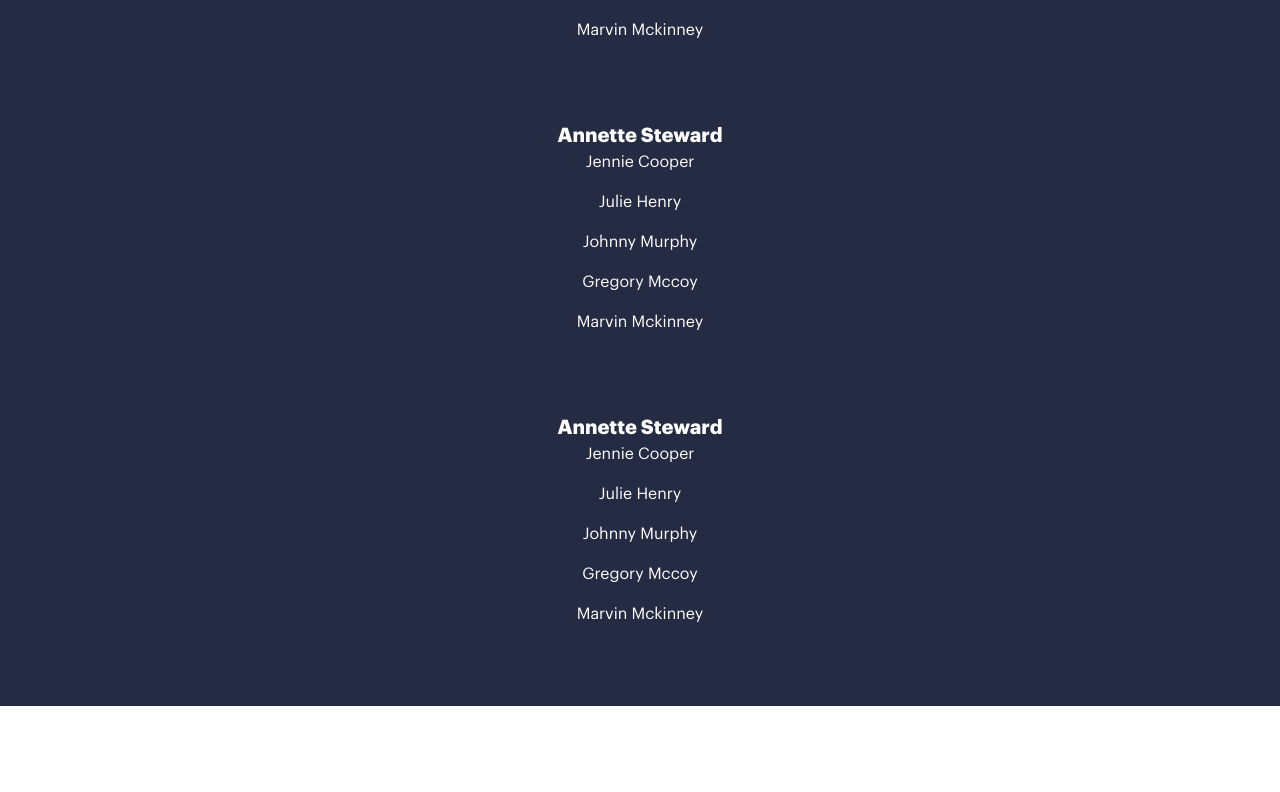
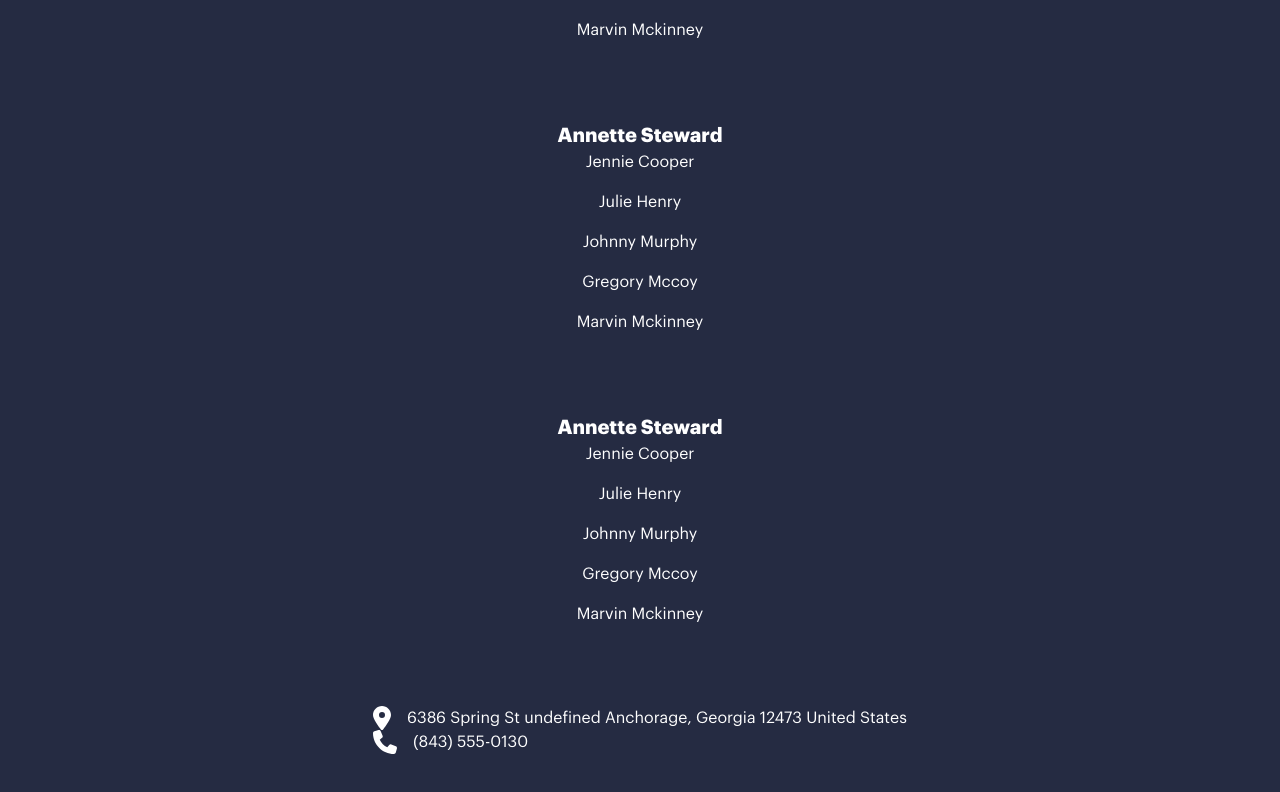
Before and after one commit to Mampionona33/test-integration-ctrlweb, a Vue app: page / in a window 1280 px wide. Shown: the part 7098-7890 px from the top of the page. Before the commit the page ends 7804 px from the top, so only its background shows below. Built offline with nearby package versions, Linux system fonts and the light colour scheme.

Commit message:
mise en place icon footer

```diff
--- a/src/components/AppFooter.vue
+++ b/src/components/AppFooter.vue
@@ -31,10 +31,28 @@ const items = [
     ],
   },
 ];
+const infos = [
+  {
+    id: "1",
+    icon: "location-dot",
+    title: "6386 Spring St undefined Anchorage, Georgia 12473 United States",
+    color: "text-white",
+    hoverColor: "hover:text-blue-300",
+  },
+  {
+    id: "2",
+    icon: "phone",
+    title: "(843) 555-0130",
+    color: "text-white",
+    hoverColor: "hover:text-blue-300",
+  },
+];
+
 export default {
   data() {
     return {
       items,
+      infos,
     };
   },
 };
@@ -42,13 +60,31 @@ export default {
 
 <template>
   <div
-    class="bg-[#252B42] text-white flex flex-col gap-20 items-center text-center py-20"
+    class="bg-[#252B42] text-white items-center text-center py-20 gap-20 flex flex-col"
   >
-    <div v-for="(item, index) in items" :key="index">
-      <h3 class="font-bold text-xl">{{ item.title }}</h3>
-      <ul class="flex flex-col gap-4">
-        <li v-for="link in item.links" :key="link">{{ link }}</li>
-      </ul>
+    <div class="flex flex-col gap-20">
+      <div v-for="(item, index) in items" :key="index">
+        <h3 class="font-bold text-xl">{{ item.title }}</h3>
+        <ul class="flex flex-col gap-4">
+          <li v-for="link in item.links" :key="link">{{ link }}</li>
+        </ul>
+      </div>
+    </div>
+    <div>
+      <div>
+        <div v-for="info in infos" :key="info.id" class="flex gap-4">
+          <font-awesome-icon
+            :icon="['fas', info.icon]"
+            :class="[
+              info.color,
+              info.hoverColor,
+              'transition-colors',
+              'text-2xl',
+            ]"
+          />
+          <h2 class="text-base text-white">{{ info.title }}</h2>
+        </div>
+      </div>
     </div>
   </div>
 </template>
```
